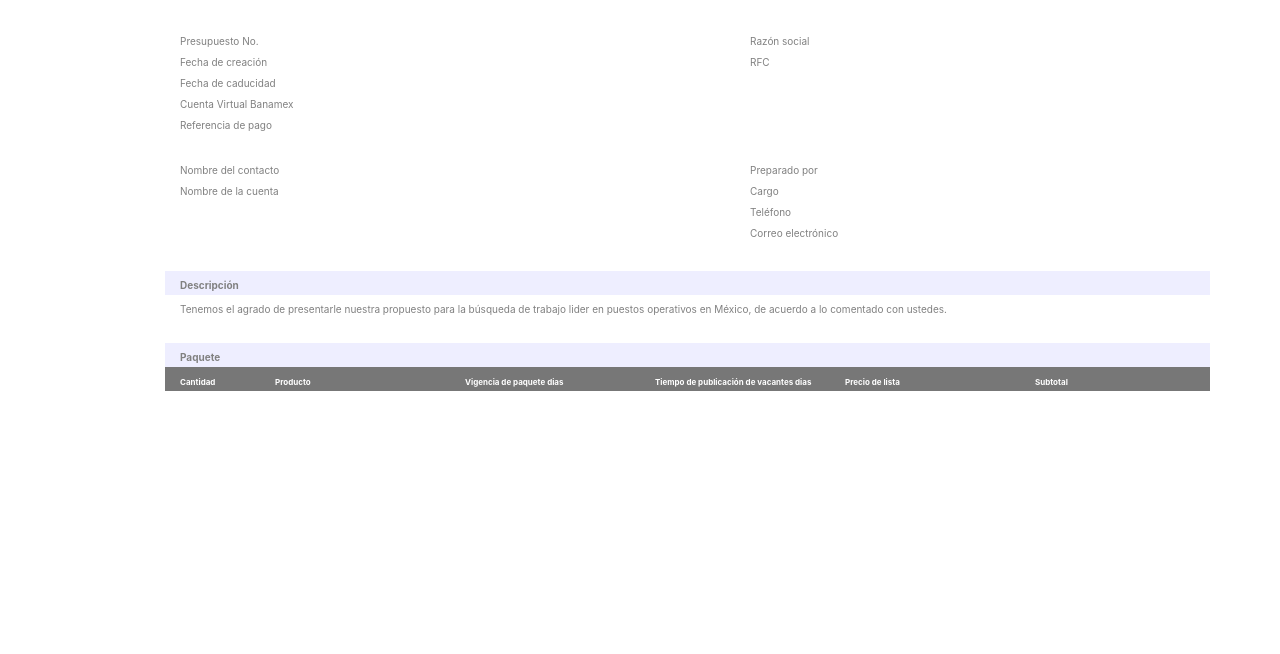
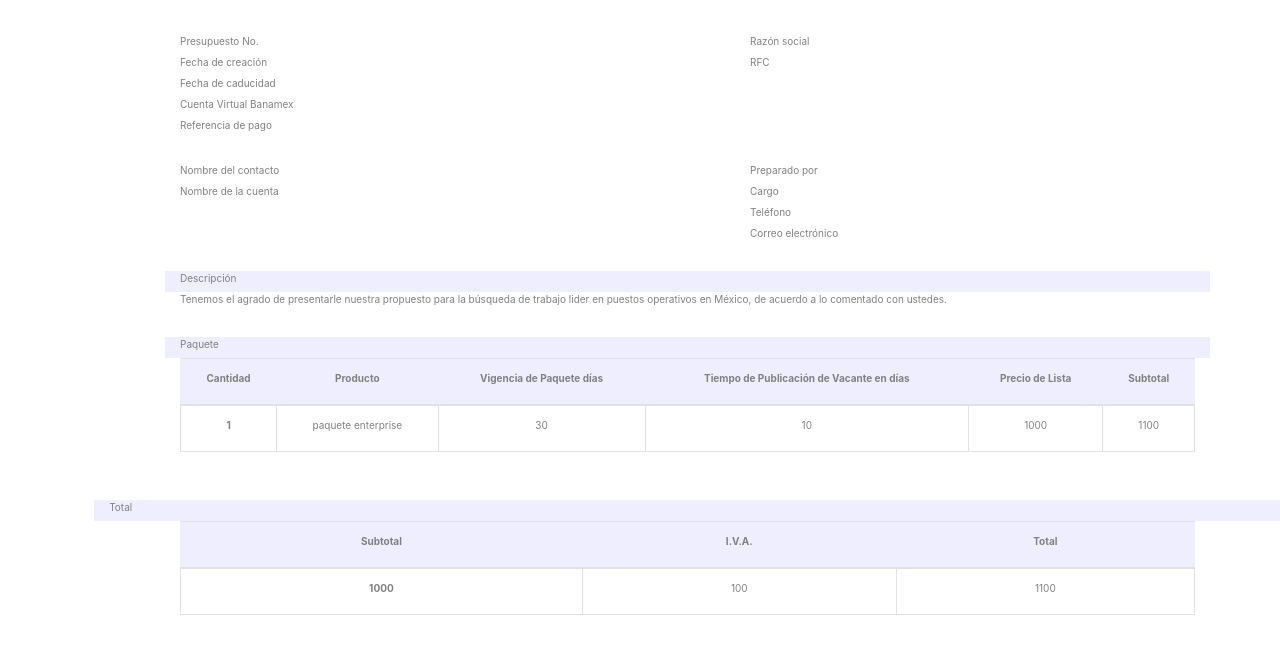
Before and after one commit to adalloya/Empleolisto, a plain HTML site: page index.html in a window 1280 px wide. Shown: the part 98-752 px from the top of the page. Drawn offline with nearby package versions, Linux system fonts and the light colour scheme.

Commit message:
Add files via upload

```diff
--- a/index.html
+++ b/index.html
@@ -57,6 +57,10 @@ text-indent: 0%;
 background-color: #eef;
 }
 
+.graybox2{
+background-color: white;
+}
+
 p3{
 color: gray;
 font-size: 10px;
@@ -65,22 +69,29 @@ height: 5px;
 }
 
 p5{
-color: white;
+color: gray;
 font-size: 8px;
 font-weight: bold;
 
 }
 .table{
-    background-color: #777;
-    width: 5px;
+    background-color: #eef;
+    margin: auto;
+   text-align:center
+}
+
+.table2{
+   background-color:white;
+   margin: auto;
+   text-align:center
 }
 .fm{
 margin: 0%;
 padding: 0%;
 text-align: left;
-tex
+}
 
-}
+
   </STYLE>
 </head>
 <body>
@@ -161,7 +172,7 @@ tex
             <div class="col-sm-1">
             </div>
             <div class="col-sm-11 graybox">
-               <p2>Descripción</p2>
+               <p>Descripción</p>
            </div>
      </div>
      <!-- END OF THIRD LINE-->
@@ -170,7 +181,7 @@ tex
         <div class="col-sm-1">
             </div>
             <div class="col-sm-11">
-            <p3>Tenemos el agrado de presentarle nuestra propuesto para la búsqueda de trabajo lider en puestos operativos en México, de acuerdo a lo comentado con ustedes.</p3>
+            <p>Tenemos el agrado de presentarle nuestra propuesto para la búsqueda de trabajo lider en puestos operativos en México, de acuerdo a lo comentado con ustedes.</p>
             </div>
      </div>
     <!-- END OF FOURTH LINE-->
@@ -180,41 +191,79 @@ tex
             <div class="col-sm-1">
             </div>
             <div class="col-sm-11 graybox">
-               <p2>Paquete</p2>
+               <p>Paquete</p>
            </div>
      </div>
      <!-- END OF FIFTH LINE-->
-     <!-- SIXTH LINE-->
-     <div class="row">
-            <!-- Margen izquierdo -->
+     </div>
+    <!-- SIXTH LINE -->
+    <div class="container">
+    <div class="row">
             <div class="col-sm-1">
                 </div>
-            <!-- Columna A-->
-            <div class="col-sm-1 table">
-                <p5>Cantidad</p5>
-                </div>
-            <!-- Columna B -->
-            <div class="col-sm-2 table" >
-                <p5>Producto</p5>
-                      </div>
-            <!-- Columna C-->
-            <div class="col-sm-2 table">
-                <p5>Vigencia de paquete dias</p5>
-                </div>
-            <!-- Columna D -->
-            <div class="col-sm-2 table">
-                <p5>Tiempo de publicación de vacantes dias</p5>
-                </div>
-            <!-- Columna E -->
-            <div class="col-sm-2 table">
-                <p5>Precio de lista</p5>
-                </div>
-            <!-- Columna F -->
-            <div class="col-sm-2 table">
-                <p5>Subtotal</p5>
-                </div>
+        <div class="col-sm-11">
+    <table class="table">
+        <thead>
+          <tr>
+            <th><p>Cantidad</p></th>
+            <th><p>Producto</p></th>
+            <th><p>Vigencia de Paquete días</p></th>
+            <th><p>Tiempo de Publicación de Vacante en días</p></th>
+            <th><p>Precio de Lista</p></th>
+            <th><p>Subtotal</p></th>
+          </tr>
+        </thead>
+        <tbody>
+          <tr class="table table-bordered">
+            <th scope="row"><p>1</p></th>
+            <td><p>paquete enterprise</p></td>
+            <td><p>30 </p></td>
+            <td><p>10</p></td>
+            <td><p>1000</p></td>
+            <td><p>1100</p></td>
+          </tr>
+        </tbody>
+      </table>
+      </div>
+    </div>
+</div>
+      <!-- END SIXTH LINE -->
+      <br>
+      <br>
+       <!-- SEVEN LINE-->
+       <div class="row">
+            <div class="col-sm-1">
+            </div>
+            <div class="col-sm-11 graybox">
+               <p>Total</p>
+           </div>
+     </div>
+     <!-- END OF SEVEN LINE-->
+       <!-- EIGHT LINE -->
+    <div class="container">
+            <div class="row">
+                    <div class="col-sm-1">
+                        </div>
+                <div class="col-sm-11">
+            <table class="table">
+                <thead>
+                  <tr>
+                    <th><p>Subtotal</p></th>
+                    <th><p>I.V.A.</p></th>
+                    <th><p>Total</p></th>
+                  </tr>
+                </thead>
+                <tbody>
+                  <tr class="table table-bordered">
+                    <th scope="row"><p>1000</p></th>
+                    <td><p>100</p></td>
+                    <td><p>1100 </p></td>
+                  </tr>
+                </tbody>
+              </table>
+            </div>
         </div>
-    <!-- SIXTH LINE-->
+              <!-- END EIGHT LINE -->
 </div>
       <!-- BOOTSTRAP STYLES -->
       <script src="https://code.jquery.com/jquery-3.3.1.slim.min.js" integrity="sha384-q8i/X+965DzO0rT7abK41JStQIAqVgRVzpbzo5smXKp4YfRvH+8abtTE1Pi6jizo" crossorigin="anonymous"></script>
```
